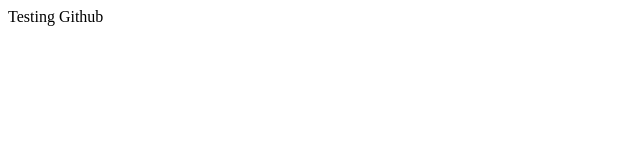
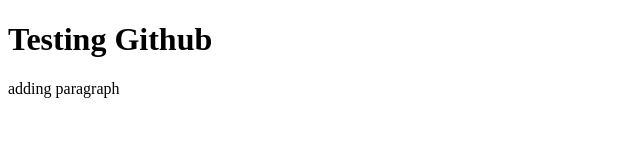
Before and after one commit to mikesoto/toxicmacho, a plain HTML site: page index.html in a window 1280 px wide. Shown: the whole page, without its empty margins (0-640 px from the left). Drawn offline with Linux system fonts and the light colour scheme.

Commit message:
added paragraph and h1 to tile; ;

```diff
--- a/index.html
+++ b/index.html
@@ -8,6 +8,7 @@
 </head>
 
 <body>
-Testing Github
+<h1>Testing Github</h1>
+<p>adding paragraph</p>
 </body>
 </html>
```
